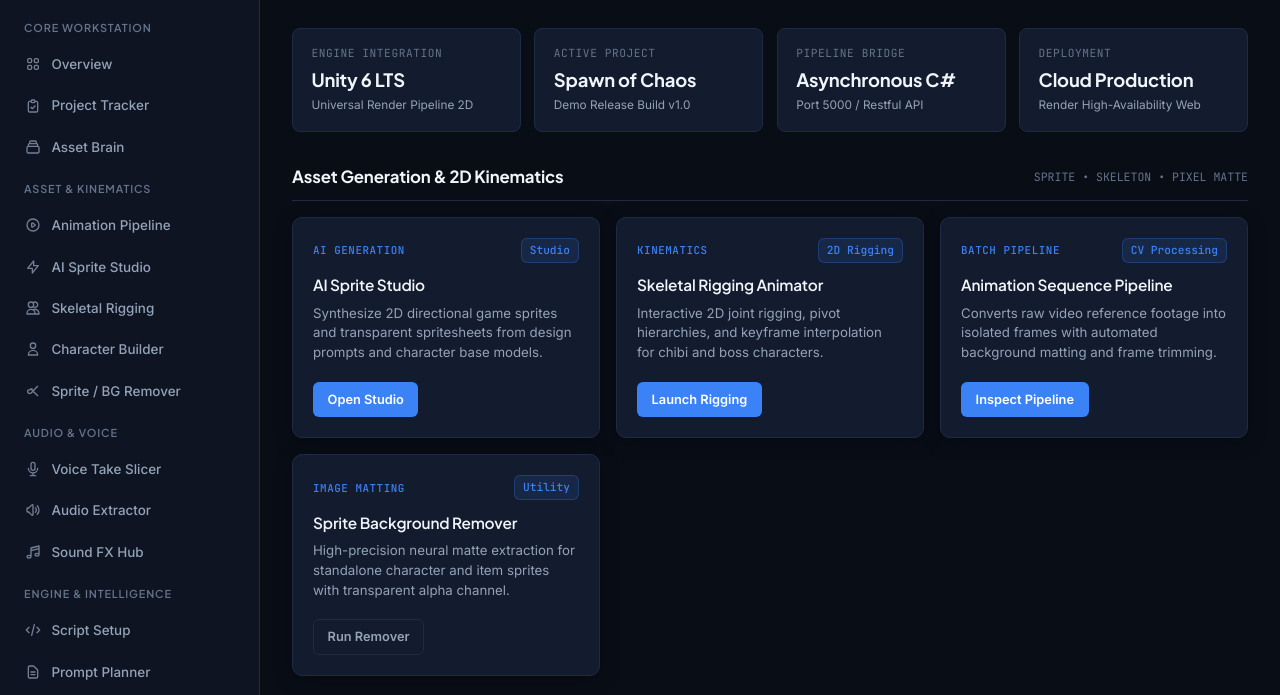
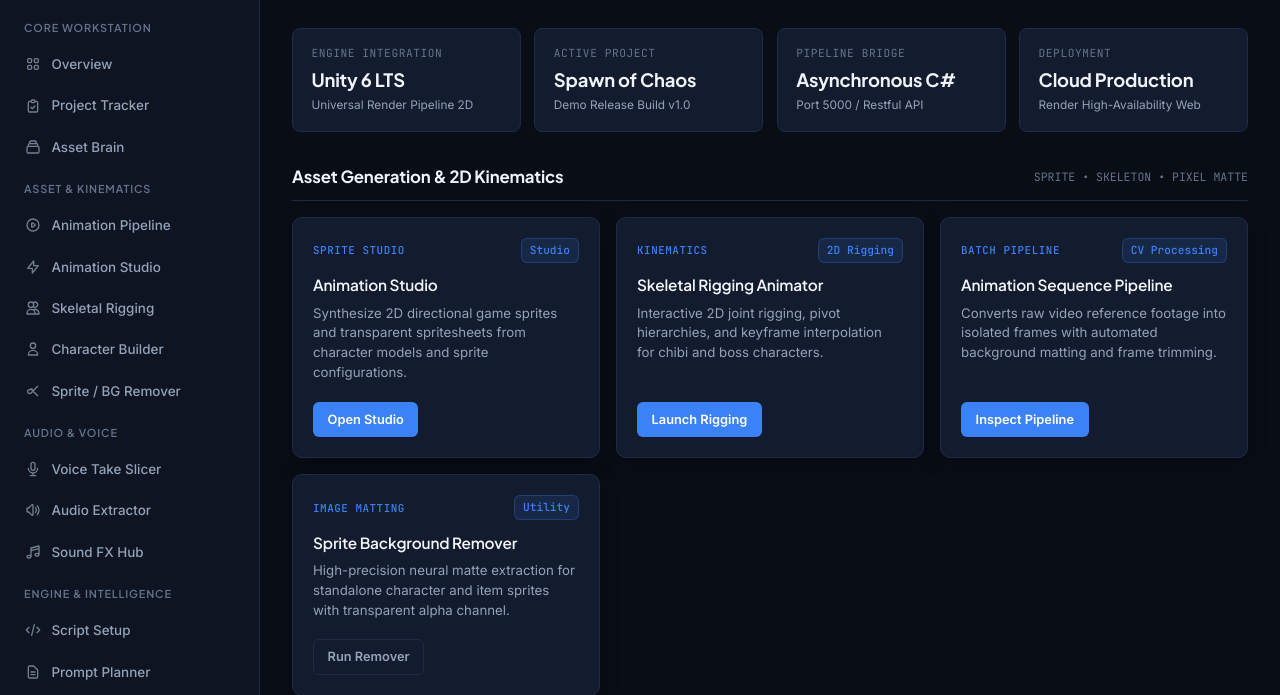
Before and after one commit to Shikii75/game-dev-os, a Flask app: page / in a window 1280 px wide. Shown: the part 64-759 px from the top of the page. Run offline with Flask 3, Linux system fonts and the light colour scheme.

Commit message:
refactor: rename AI Animation Studio to Animation Studio across UI and navigation

```diff
--- a/templates/ai_animator.html
+++ b/templates/ai_animator.html
@@ -3,7 +3,7 @@
 <head>
   <meta charset="utf-8">
   <meta name="viewport" content="width=device-width, initial-scale=1">
-  <title>AI Animator & Sprite Studio — Game Dev OS</title>
+  <title>Animation Studio — Game Dev OS</title>
   {% include 'partials/head_assets.html' %}
   <style>
     :root {
@@ -194,7 +194,7 @@
 
 <header>
   <div style="display:flex; align-items:center; gap:12px;">
-    <strong style="font-size:1.2rem;">⚡ AI Animator & Sprite Studio</strong>
+    <strong style="font-size:1.2rem;">Animation Studio</strong>
     <span class="badge-status" id="engineStatus">Engine: Ready</span>
   </div>
   <div class="nav-links">
--- a/templates/audio_slicer.html
+++ b/templates/audio_slicer.html
@@ -440,11 +440,11 @@
   <a href="/tracker">Tracker</a>
   <a href="/assets">Asset brain</a>
   <a href="/animations">Animation pipeline</a>
-  <a href="/ai-animator">⚡ AI Animator Studio</a>
+  <a href="/ai-animator">Animation Studio</a>
   <a href="/skeletal-animator">Skeletal Animator</a>
   <a href="/audio-hub">Audio hub</a>
   <div class="nav-label">Tools</div>
-  <a class="active" href="/audio-slicer">🎙️ Voice &amp; Audio Slicer</a>
+  <a class="active" href="/audio-slicer">Voice &amp; Audio Slicer</a>
   <a href="/audio-extractor">Audio Extractor</a>
   <a href="/tool">Sprite / BG remover</a>
   <a href="/nyxaris-chat">Nyxaris</a>
--- a/templates/dashboard.html
+++ b/templates/dashboard.html
@@ -51,7 +51,7 @@
   </a>
   <a href="/ai-animator">
     <svg class="nav-icon" fill="none" stroke="currentColor" stroke-width="2" viewBox="0 0 24 24"><path stroke-linecap="round" stroke-linejoin="round" d="M13 10V3L4 14h7v7l9-11h-7z"/></svg>
-    AI Sprite Studio
+    Animation Studio
   </a>
   <a href="/skeletal-animator">
     <svg class="nav-icon" fill="none" stroke="currentColor" stroke-width="2" viewBox="0 0 24 24"><path stroke-linecap="round" stroke-linejoin="round" d="M12 4.354a4 4 0 110 5.292M15 21H3v-1a6 6 0 0112 0v1zm0 0h6v-1a6 6 0 00-9-5.197M13 7a4 4 0 11-8 0 4 4 0 018 0z"/></svg>
@@ -140,11 +140,11 @@
     <div class="card-grid">
       <div class="gdos-card card">
         <div class="card-top">
-          <span class="card-category">AI GENERATION</span>
+          <span class="card-category">SPRITE STUDIO</span>
           <span class="badge">Studio</span>
         </div>
-        <h3>AI Sprite Studio</h3>
-        <p>Synthesize 2D directional game sprites and transparent spritesheets from design prompts and character base models.</p>
+        <h3>Animation Studio</h3>
+        <p>Synthesize 2D directional game sprites and transparent spritesheets from character models and sprite configurations.</p>
         <div class="actions">
           <a class="gdos-btn primary" href="/ai-animator">Open Studio</a>
         </div>
```
